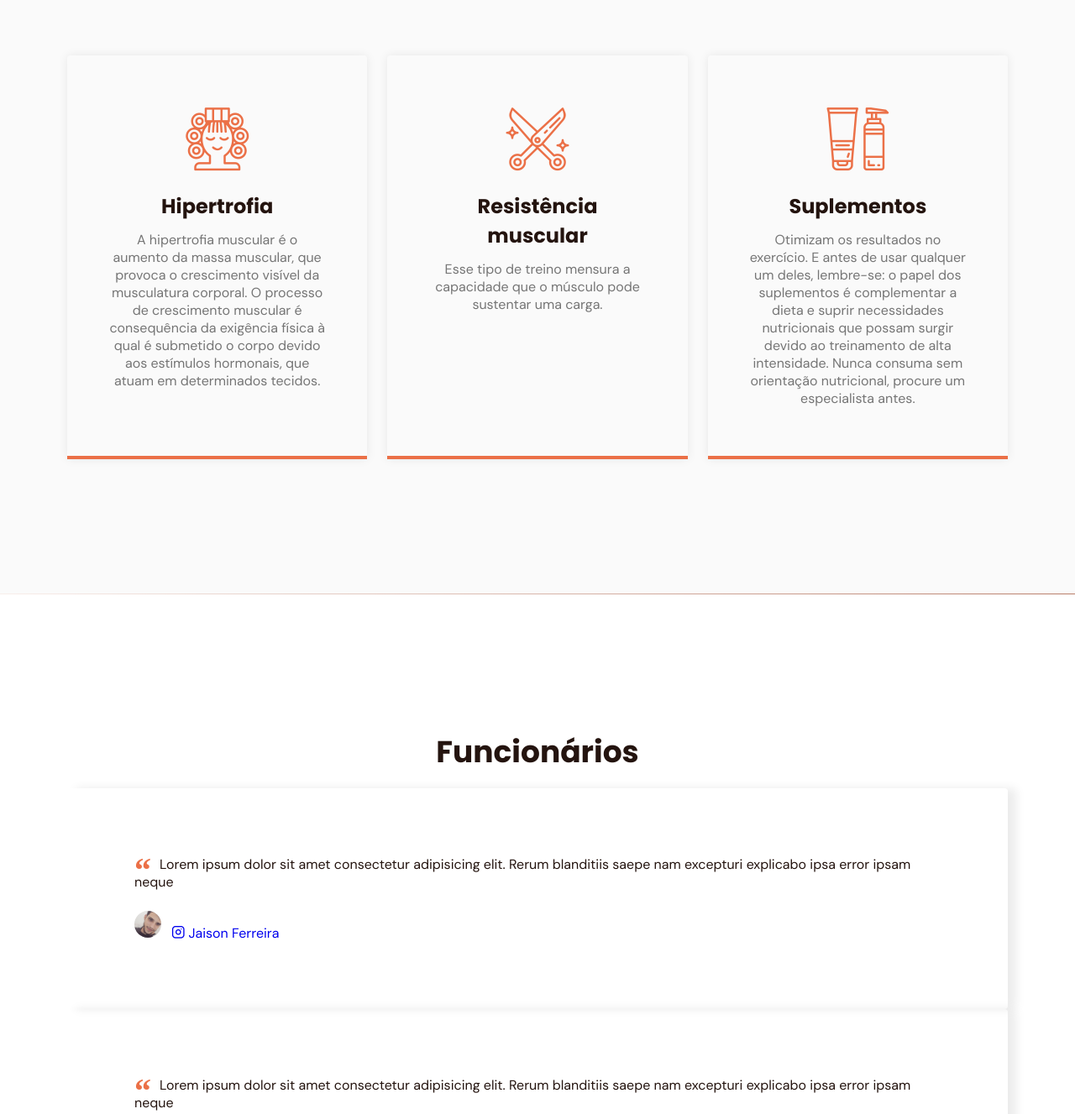
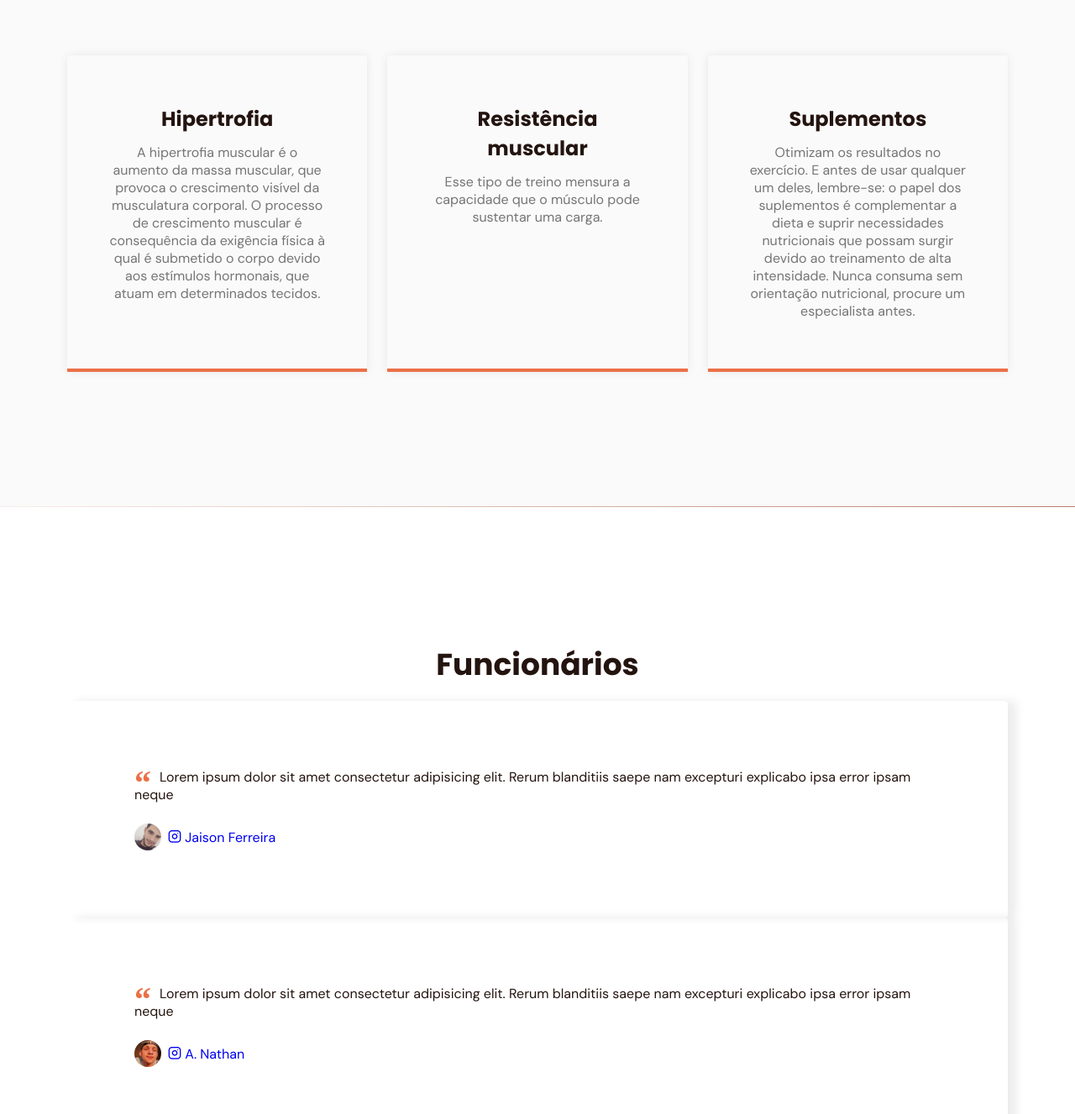
Before and after one commit to Edv-Fendi/PlanetaFitness, a plain HTML site: page index.html in a window 1280 px wide. Shown: the part 1720-3047 px from the top of the page at 84% size. Drawn offline with nearby package versions, Linux system fonts and the light colour scheme; a script that the page names is missing; files whose address does not match are found by name.

Commit message:
IconsFix

```diff
--- a/index.html
+++ b/index.html
@@ -114,7 +114,6 @@
         </header>
         <div class="cards grid">
           <div class="card">
-            <i class="icon-woman-hair"></i>
             <h3 class="title">Hipertrofia</h3>
             <p>
               A hipertrofia muscular é o aumento da massa muscular, que provoca o crescimento visível da musculatura
@@ -123,14 +122,12 @@
             </p>
           </div>
           <div class="card">
-            <i class="icon-trim"></i>
             <h3 class="title">Resistência muscular</h3>
             <p>
               Esse tipo de treino mensura a capacidade que o músculo pode sustentar uma carga.
             </p>
           </div>
           <div class="card">
-            <i class="icon-cosmetic"></i>
             <h3 class="title">Suplementos</h3>
             <p>
               Otimizam os resultados no exercício. E antes de usar qualquer um deles, lembre-se: o papel dos suplementos
--- a/style.css
+++ b/style.css
@@ -409,6 +409,7 @@ nav.show div.icon-close {
   display: flex;
   align-items: center;
   font-style: normal;
+
 }
 
 #testimonials cite img {
@@ -417,7 +418,16 @@ nav.show div.icon-close {
   object-fit: cover;
   clip-path: circle();
   margin-right: 0.5rem;
+
 }
+
+ cite {
+  display: flex;
+
+
+}
+
+
 
 /*====  Funcionarios ============================ */
 #funcionarios {
@@ -465,9 +475,11 @@ nav.show div.icon-close {
 }
 
 #funcionarios cite {
+  display: flex;
   align-items: center;
   font-style: normal;
-  justify-content: space-between;
+
+
 }
 
 footer .social {
```
